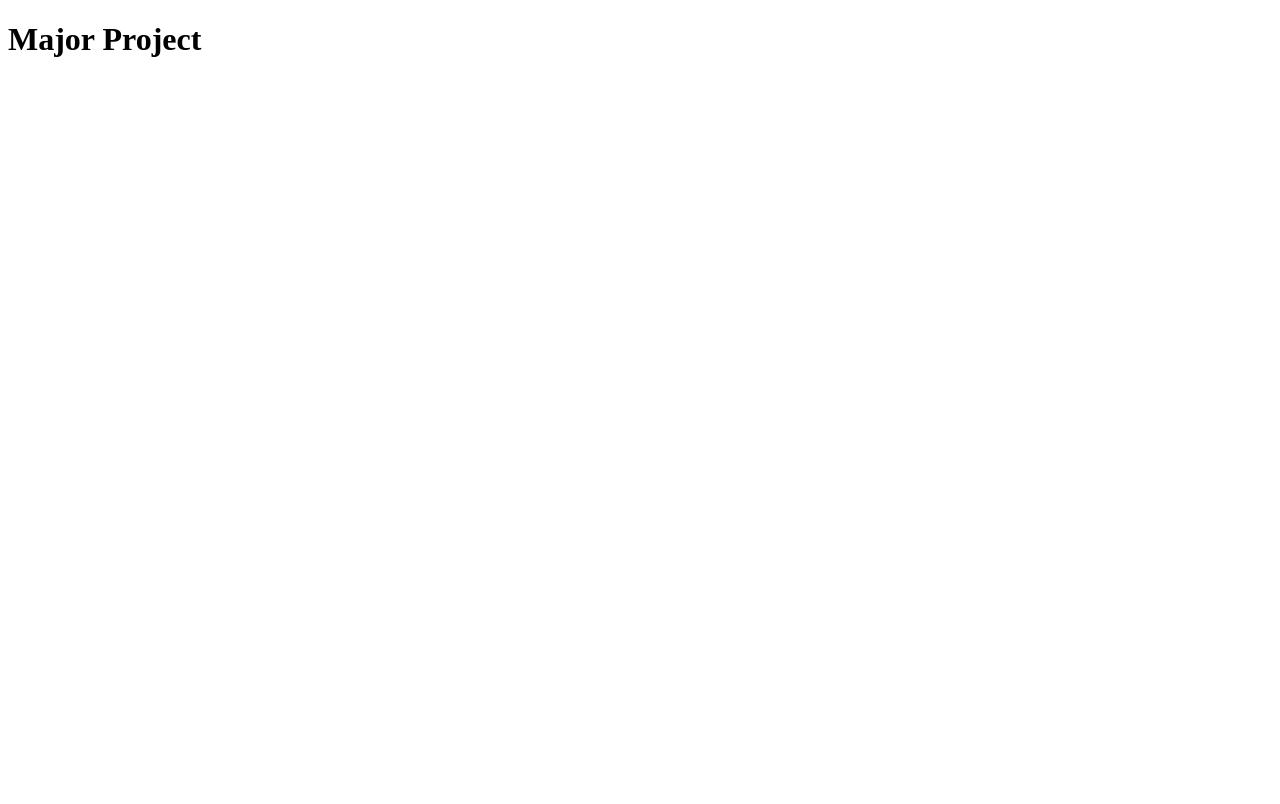
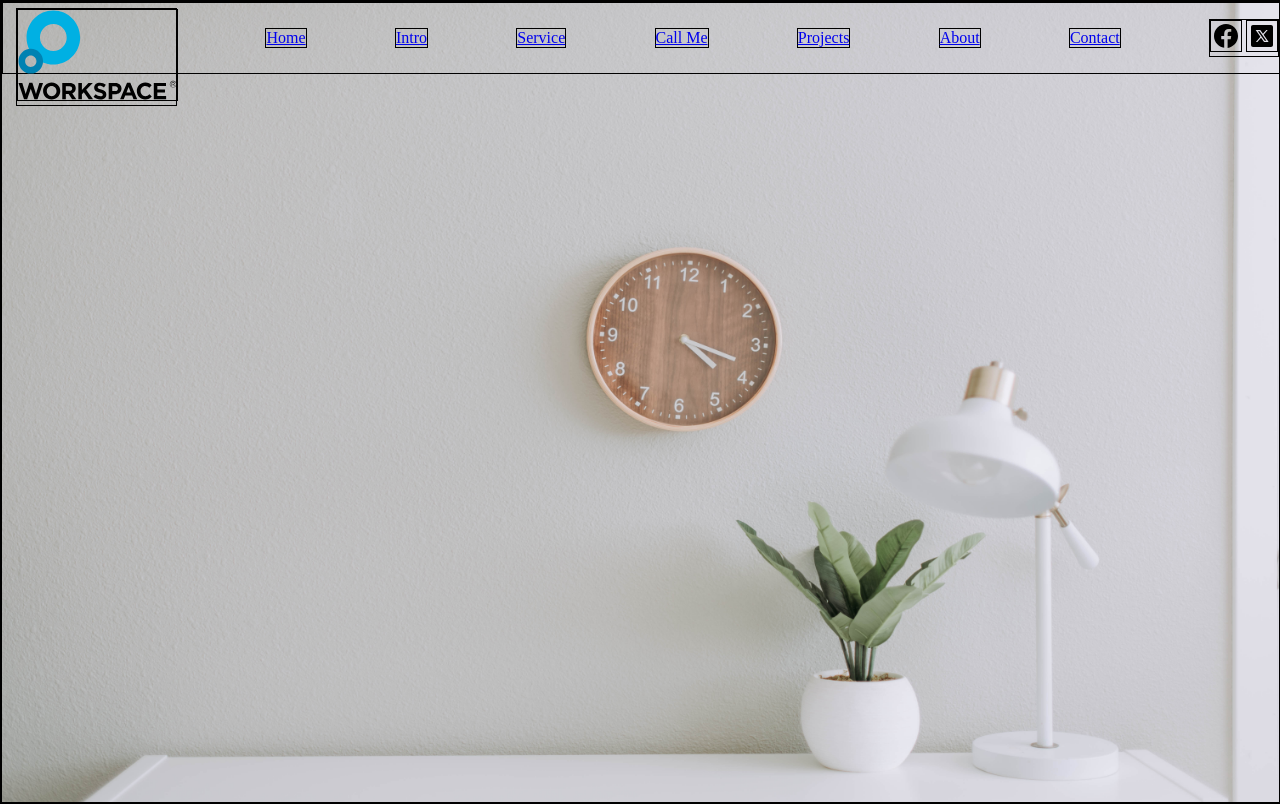
Before and after one commit to prateeksantani/Geekster-Assignment, a plain HTML site: page Major-Project/index.html in a window 1280 px wide. Drawn offline with Linux system fonts and the light colour scheme.

Commit message:
major project iteration 2

```diff
--- a/Major-Project/index.html
+++ b/Major-Project/index.html
@@ -1,11 +1,40 @@
 <!DOCTYPE html>
 <html lang="en">
+
   <head>
     <meta charset="UTF-8">
     <meta name="viewport" content="width=device-width, initial-scale=1.0">
-  <title>Major Project</title>
+    <title>We-Work</title>
+    <link rel="stylesheet" href="styles.css">
   </head>
+
   <body>
-  <h1>Major Project</h1>
+
+    <div class="navbar">
+
+      <div class="logo">
+        <img src="./assests/Workspace_Group_logo.svg" alt="Logo" height="70%" width=100%">
+      </div>
+
+        <a href="header">Home</a>
+        <a href="Intro">Intro</a>
+        <a href="Services">Service</a>
+        <a href="Call Me">Call Me</a>
+        <a href="Projects">Projects</a>
+        <a href="About">About</a>
+        <a href="Contract">Contact</a>
+
+
+      <div class="social-icons">
+        <img src="./assests/icons8-facebook.svg" alt="Facebook">
+        <img src="./assests/icons8-twitterx.svg" alt="Twitter">
+      </div>
+
+
+
+     </div>
+
+
   </body>
+
 </html>
--- /dev/null
+++ b/Major-Project/styles.css
@@ -0,0 +1,38 @@
+*{
+  border: 1px solid black;
+}
+
+body{
+  background-image: url("./assests/samantha-gades-BlIhVfXbi9s-unsplash.jpg ");
+  background-repeat: no-repeat;
+  background-size: 100% 100%;
+  background-position: center;
+  width: 100%;
+  height:100vh;
+  margin:0;
+}
+
+.navbar{
+    display: flex;
+    justify-content: space-between;
+    align-items: center;
+    height: 70px;
+    padding: px;
+}
+
+.header{
+
+    display: flex;
+    justify-content: space-between;
+    align-items: center;
+    padding : 10%;
+
+
+}
+
+.logo{
+  margin-top: 3%;
+  margin-left: 1%;
+  padding: auto;
+
+}
--- a/Youtube-Project/styles.css
+++ b/Youtube-Project/styles.css
@@ -12,6 +12,8 @@
   top: 0px;
   display: flex;
   justify-content: space-between;
+  align-items: center;
+  padding-right: 20px;
 }
 
 .sidebar{
```
Also changed, not shown: Major-Project/assests/WeWork-Icon-Logo.wine.svg (added), Major-Project/assests/Workspace_Group_logo.svg (added), Major-Project/assests/icons8-facebook.svg (added), Major-Project/assests/icons8-twitterx.svg (added), Major-Project/assests/samantha-gades-BlIhVfXbi9s-unsplash.jpg (added). Lines whose indentation alone changed are shown as unchanged.
